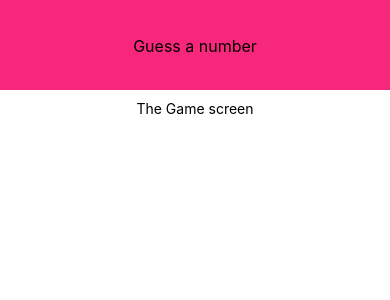
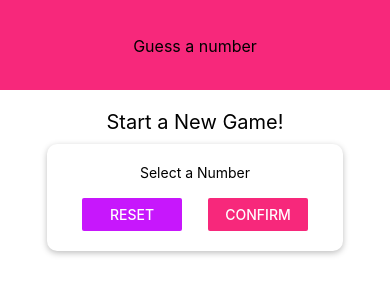
Before and after one commit to robence/react-native-guess-a-number, a React Native app: screen / in a window 390 px wide. Shown: the top 300 px of the page. Built offline with nearby package versions, Linux system fonts and the light colour scheme.

Commit message:
add card with theming

```diff
--- /dev/null
+++ b/constants/colors.js
@@ -0,0 +1,4 @@
+export default {
+  primary: "#f7287b",
+  accent: "#c717fc",
+};
--- /dev/null
+++ b/src/components/Card.js
@@ -0,0 +1,21 @@
+import React from "react";
+import { StyleSheet, View } from "react-native";
+export default function Card(props) {
+  return (
+    <View style={{ ...styles.inputContainer, ...props.style }}>
+      {props.children}
+    </View>
+  );
+}
+
+const styles = StyleSheet.create({
+  inputContainer: {
+    shadowColor: "black",
+    shadowOffset: { width: 0, height: 2 },
+    shadowRadius: 6,
+    shadowOpacity: 0.26,
+    backgroundColor: "white",
+    padding: 20,
+    borderRadius: 10,
+  },
+});
--- a/src/components/Header.js
+++ b/src/components/Header.js
@@ -1,5 +1,6 @@
 import React from "react";
 import { StyleSheet, Text, View } from "react-native";
+import Colors from "../../constants/colors";
 
 export default function Header({ title }) {
   console.log("title");
@@ -17,7 +18,7 @@ const styles = StyleSheet.create({
     width: "100%",
     height: 90,
     paddingTop: 36,
-    backgroundColor: "#f7287b",
+    backgroundColor: Colors.primary,
     alignItems: "center",
   },
   headerTitle: {
--- a/src/screens/StartGameScreen.js
+++ b/src/screens/StartGameScreen.js
@@ -1,9 +1,24 @@
 import React from "react";
-import { View, Text, StyleSheet } from "react-native";
+import { View, Text, StyleSheet, TextInput, Button } from "react-native";
+import Card from "../components/Card";
+import Colors from "../../constants/colors";
+
 export default function StartGameScreen() {
   return (
     <View style={styles.screen}>
-      <Text>The Game screen</Text>
+      <Text style={styles.title}>Start a New Game!</Text>
+      <Card style={styles.inputContainer}>
+        <Text>Select a Number</Text>
+        <TextInput />
+        <View style={styles.buttonContainer}>
+          <View style={styles.button}>
+            <Button title="Reset" onPress={() => {}} color={Colors.accent} />
+          </View>
+          <View style={styles.button}>
+            <Button title="Confirm" onPress={() => {}} color={Colors.primary} />
+          </View>
+        </View>
+      </Card>
     </View>
   );
 }
@@ -14,4 +29,20 @@ const styles = StyleSheet.create({
     padding: 10,
     alignItems: "center",
   },
+  title: {
+    fontSize: 20,
+    marginVertical: 10,
+  },
+  inputContainer: { width: 300, maxWidth: "80%", alignItems: "center" },
+  buttonContainer: {
+    flexDirection: "row",
+    width: "100%",
+    justifyContent: "space-between",
+    paddingHorizontal: 15,
+  },
+  button: {
+    width: 100,
+    // borderColor: "black",
+    // borderWidth: 1,
+  },
 });
```
